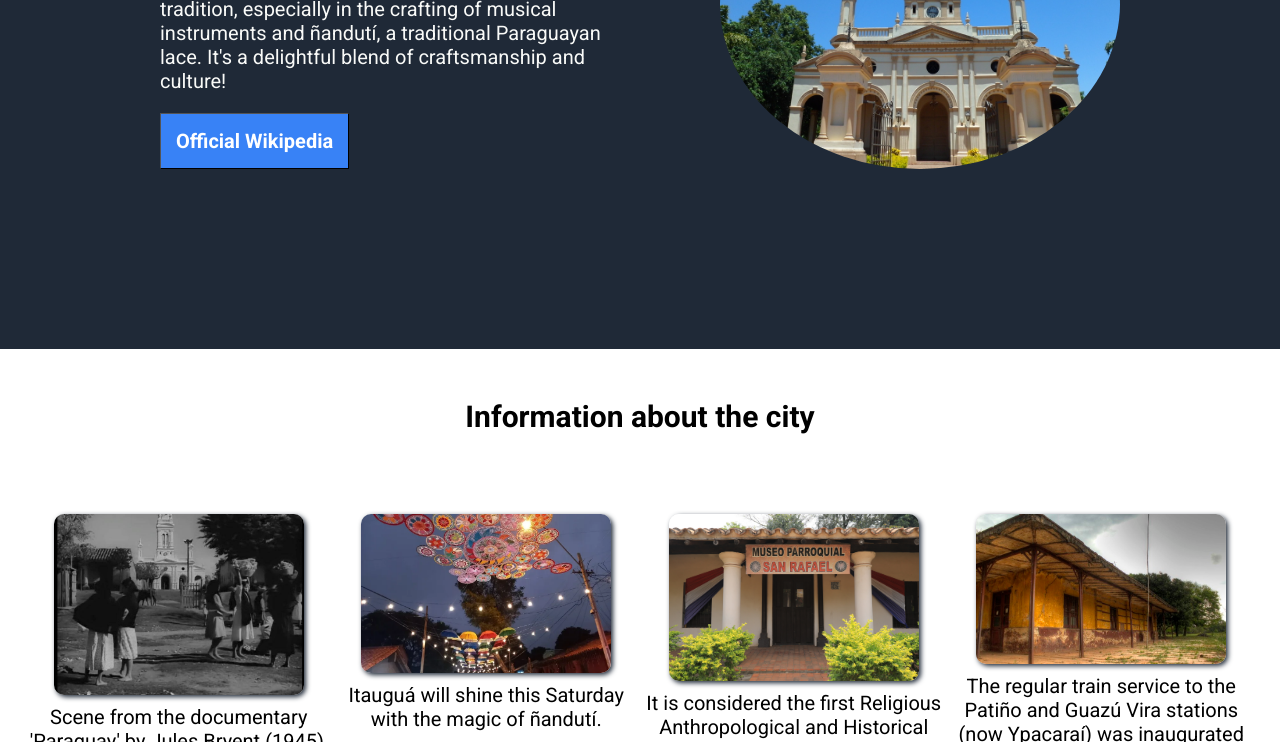
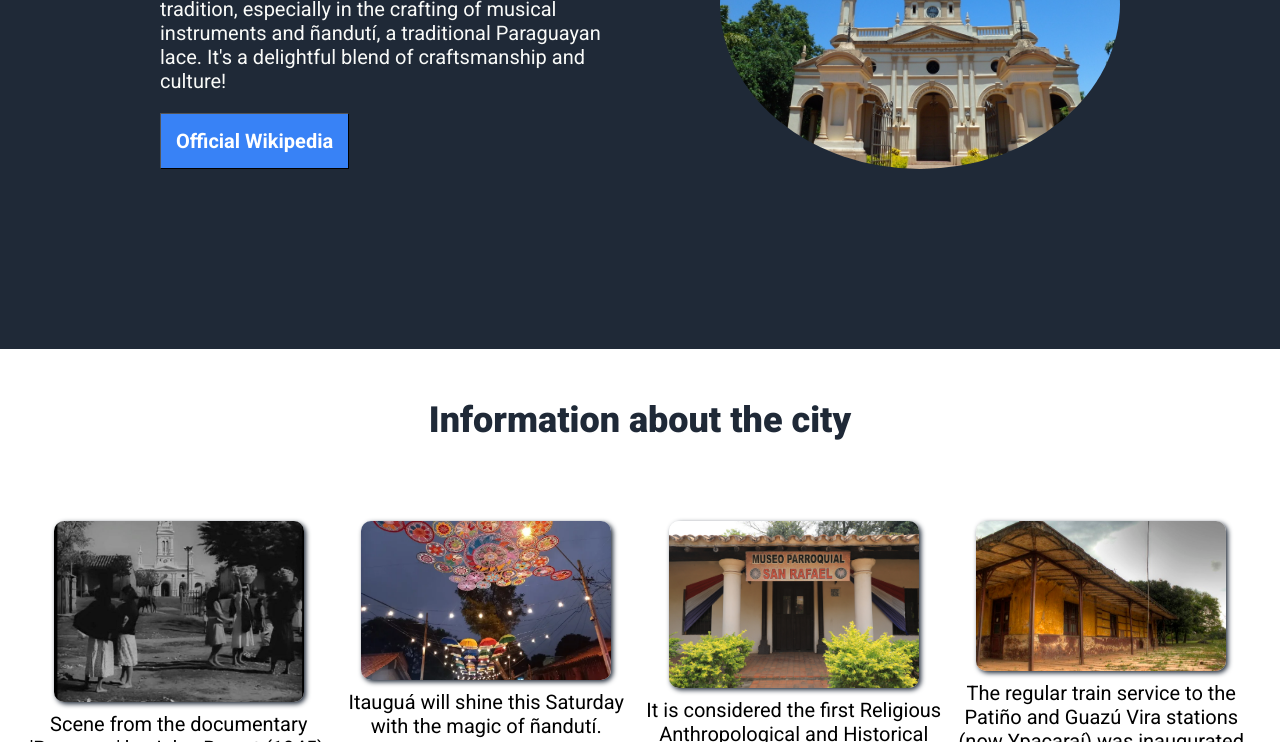
Before and after one commit to cardozoaldama/odin-landing-page, a plain HTML site: page index.html in a window 1280 px wide. Shown: the part 358-1100 px from the top of the page. Drawn offline with Linux system fonts and the light colour scheme.

Commit message:
feat: adding styleguide into .information-title

```diff
--- a/css/styles.css
+++ b/css/styles.css
@@ -183,7 +183,15 @@ html {
 
 /* The information-title here: */
 .information-title {
+    /* Use colors with variables. */
+    color: var(--information-header);
+    /* Use the font-size to change the size: 36px. */
+    font-size: 36px;
+    /* We need extra-bold below here! */
+    font-weight: 900;
+    /* Set text to the center. */
     text-align: center;
+    /* Padding at bottom, with 80px. */
     padding-bottom: 80px;
 }
 
```
